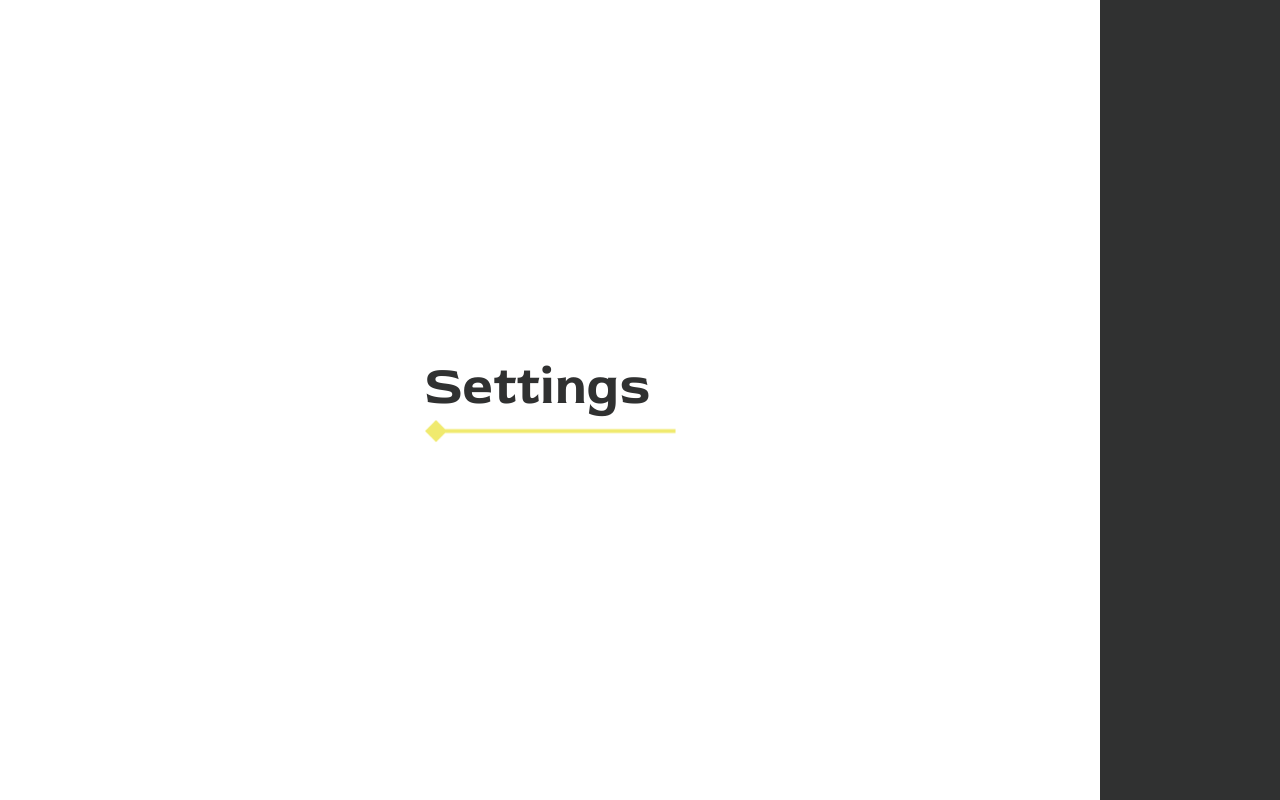
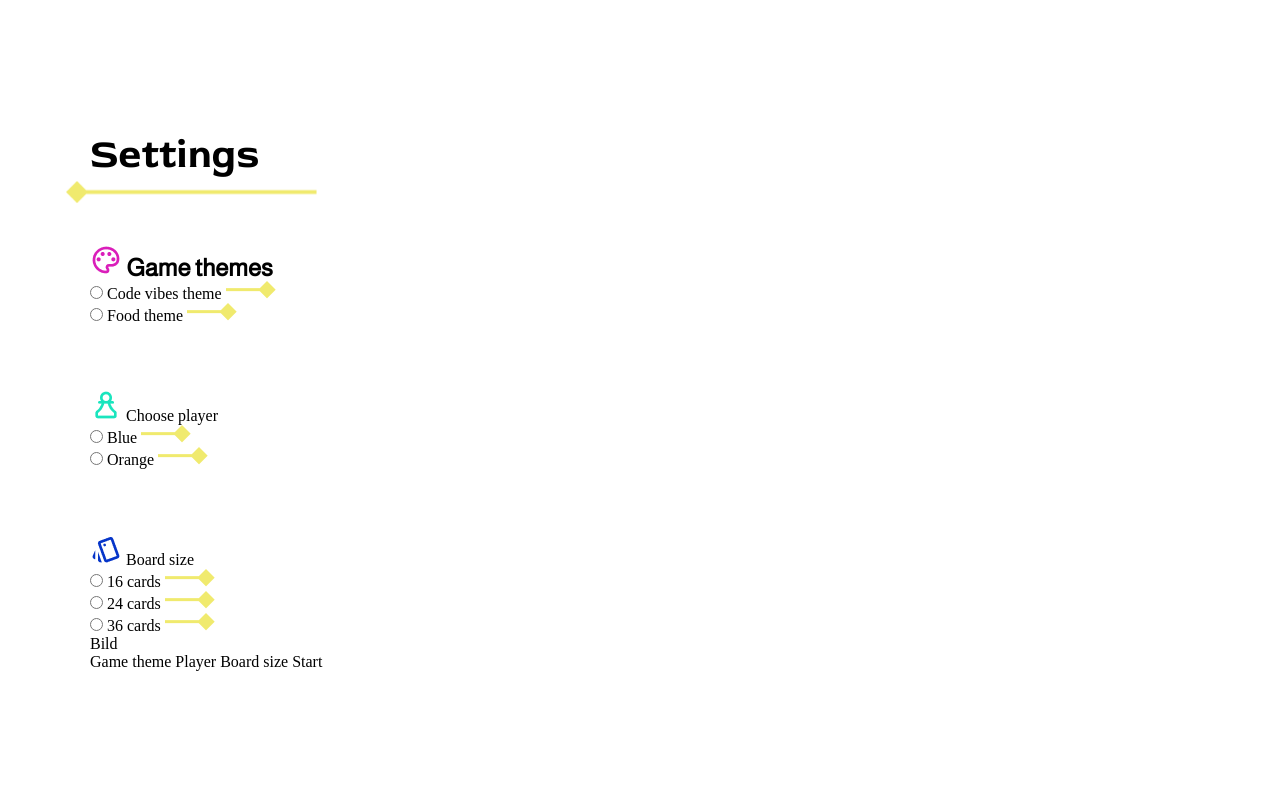
Before and after one commit to StefanHellerDev/Memory-Game, a website built with Vite: page index.html in a window 1280 px wide. Built offline with nearby package versions, Linux system fonts and the light colour scheme.

Commit message:
Design of settings page continued

```diff
--- a/index.html
+++ b/index.html
@@ -12,14 +12,98 @@
 <body data-theme="memory">
   <div id="memoryApp"></div>
 
-  <div class="main-page">
 
-    <section class="main-page__settings-header">
-      <h1>Settings</h1>
-      <img src="./src/assets/img/settings-header-line.png" alt="Header underline">
+  <main class="main-page">
+
+    <section class="main-page--content">
+
+      <header class="main-page__settings-header">
+        <h1>Settings</h1>
+        <img src="./src/assets/img/settings-header-line.png" alt="Header underline">
+      </header>
+
+      <section class="main-page--content">
+
+        <form>
+
+          <fieldset class="settings-group">
+            <legend class="settings-group--legend">
+              <img src="./src/assets/img/image_game_themes.png" alt="">
+              Game themes
+            </legend>
+
+            <label>
+              <input type="radio" name="" id="">
+              Code vibes theme
+              <img src="./src/assets/img/settings-line.png" alt="Settings line">
+            </label>
+
+            <label>
+              <input type="radio" name="" id="">
+              Food theme
+              <img src="./src/assets/img/settings-line.png" alt="Settings line">
+            </label>
+
+          </fieldset>
+
+          <fieldset class="settings-group">
+            <legend>
+              <img src="./src/assets/img/image_choose_player.png" alt="">
+              Choose player
+            </legend>
+
+            <label>
+              <input type="radio" name="" id="">
+              Blue
+              <img src="./src/assets/img/settings-line.png" alt="Settings line">
+            </label>
+
+            <label>
+              <input type="radio" name="" id="">
+              Orange
+              <img src="./src/assets/img/settings-line.png" alt="Settings line">
+            </label>
+          </fieldset>
+
+          <fieldset class="settings-group">
+            <legend>
+              <img src="./src/assets/img/image_Board_size.png" alt="">
+              Board size
+            </legend>
+
+            <label>
+              <input type="radio" name="" id="">
+              16 cards
+              <img src="./src/assets/img/settings-line.png" alt="Settings line">
+            </label>
+
+            <label>
+              <input type="radio" name="" id="">
+              24 cards
+              <img src="./src/assets/img/settings-line.png" alt="Settings line">
+            </label>
+
+            <label>
+              <input type="radio" name="" id="">
+              36 cards
+              <img src="./src/assets/img/settings-line.png" alt="Settings line">
+            </label>
+          </fieldset>
+
+        </form>
+
+        <aside>
+          Bild
+          <section>
+            Game theme Player Board size Start
+          </section>
+        </aside>
+
+      </section>
+
     </section>
 
-  </div>
+  </main>
 
 </body>
 
--- a/src/styles/main.scss
+++ b/src/styles/main.scss
@@ -20,7 +20,6 @@ button {
 	display: none;
 }
 
-body {
-	height: 100vh;
-	background-color: #303131;
-}
+// body {
+
+// }
--- a/src/styles/pages/_mainpage.scss
+++ b/src/styles/pages/_mainpage.scss
@@ -1,24 +1,55 @@
 @use '../abstracts/mixin';
 
 .main-page {
-	height: 100vh;
-	width: 1100px;
+	min-height: 100vh;
 	background-color: #ffffff;
 	@include mixin.flex-center(column);
 	position: relative;
 
+	&--content {
+		width: 1100px;
+		position: relative;
+	}
+
 	&__settings-header {
-		position: relative;
 		font-family: 'Red Rose';
 		font-weight: 700;
-		color: #303131;
-
-		> h1 {
-			font-size: 54px;
-		}
+		font-size: 27px;
+		margin-bottom: 64px;
+		position: relative;
 
 		> img {
+			position: absolute;
+			bottom: -24px;
+			left: -24px;
 			width: 251px;
 		}
 	}
 }
+
+.settings-group {
+	min-width: 0;
+	margin: 0;
+	padding: 0;
+	border: 0;
+	display: flex;
+	flex-direction: column;
+
+	&:not(:first-child) {
+		margin-top: 64px;
+	}
+
+	&--legend {
+		font-family: 'Almarai';
+		font-weight: 700;
+		font-style: bold;
+		font-size: 24px;
+	}
+
+	&--items {
+		font-family: 'Almarai';
+		font-weight: 700;
+		font-style: bold;
+		font-size: 20px;
+	}
+}
--- a/src/styles/pages/_startpage.scss
+++ b/src/styles/pages/_startpage.scss
@@ -1,11 +1,13 @@
 @use '../abstracts/mixin';
 
 .start-page {
+	height: 100vh;
 	@include mixin.flex-center;
+	background-color: #303131;
 }
 
 .center-box {
-	padding-top: 300px;
+	padding-top: 200px;
 	height: 229px;
 	width: 991px;
 
```
Also changed, not shown: src/assets/img/image_Board_size.png (added), src/assets/img/image_choose_player.png (added), src/assets/img/image_game_themes.png (added), src/assets/img/settings-line.png (added).
